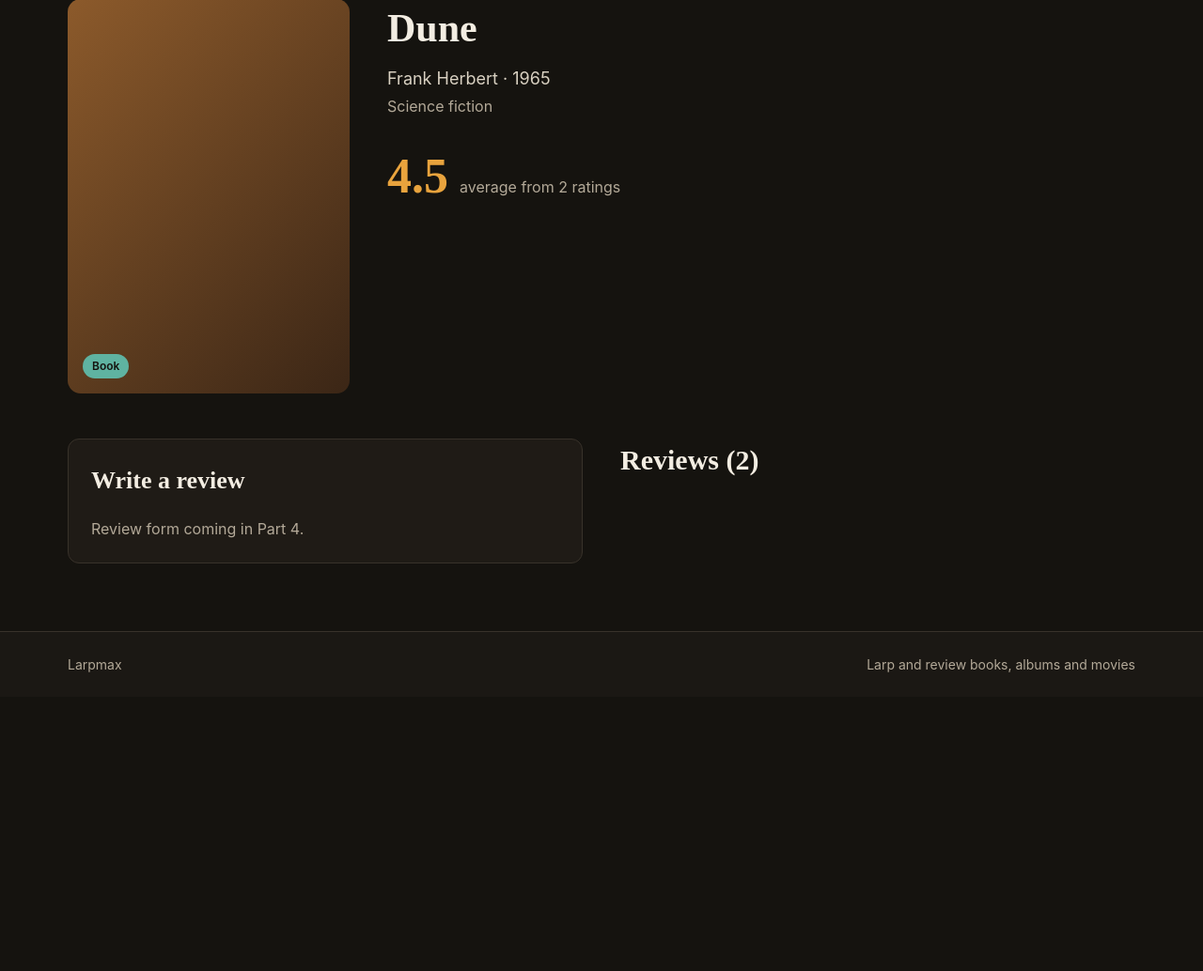
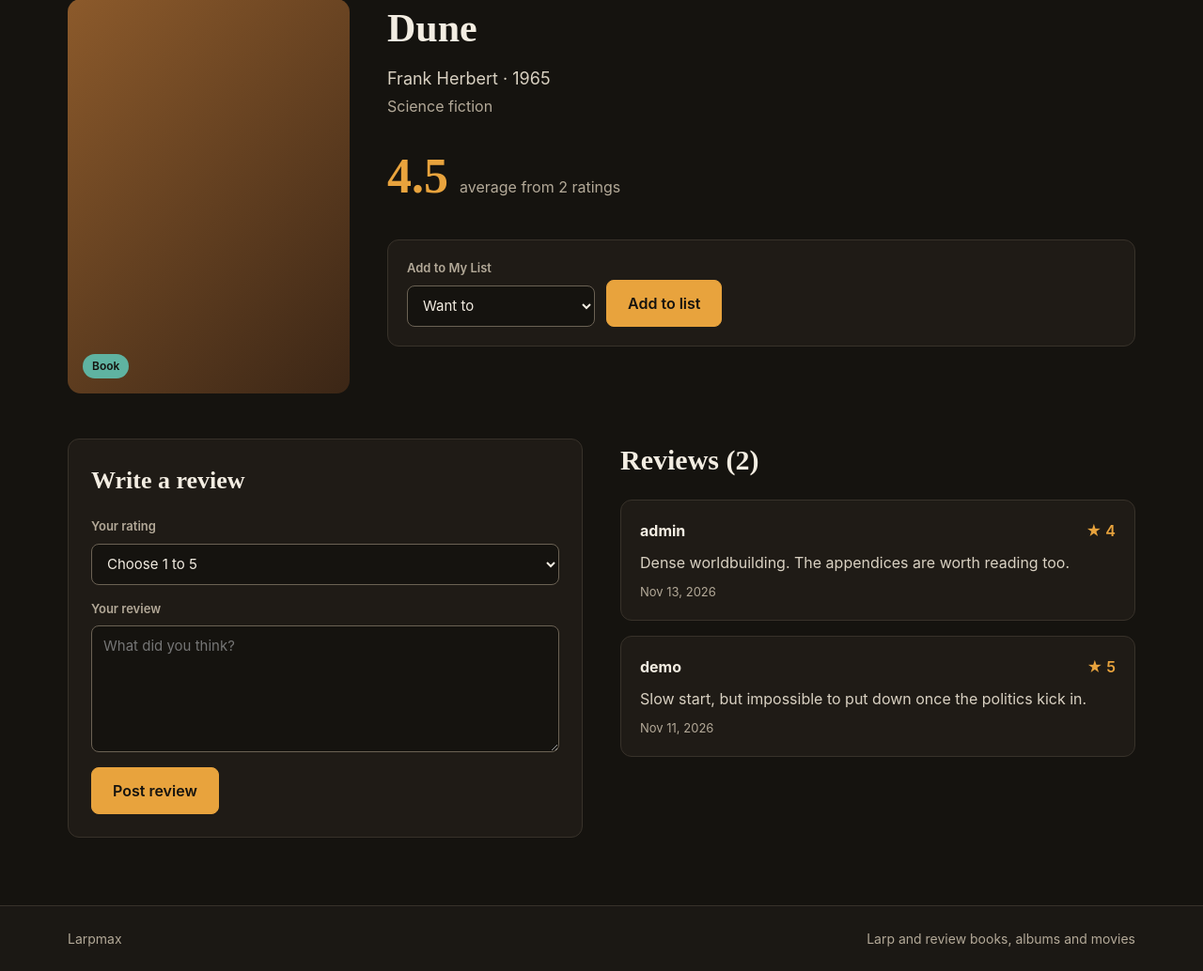
Before and after one commit to jluna956/Exam2, a Node server app: page /items/1 in a window 1280 px wide. Shown: the part 180-1214 px from the top of the page at 94% size. Before the commit the page ends 896 px from the top, so only its background shows below. Run offline with Node 20, Linux system fonts and the light colour scheme; the visitor is signed in with stand-in values (Sample User, id 1).

Commit message:
add review functionality and list forms to page so adding review is functional now

```diff
--- a/public/css/styles.css
+++ b/public/css/styles.css
@@ -121,3 +121,14 @@ input:focus, select:focus, textarea:focus { outline: 2px solid var(--accent); ou
 .form-stack { display: flex; flex-direction: column; gap: 16px; }
 .form-stack .btn { align-self: flex-start; }
 .form-stack h2 { margin: 0; font-size: 26px; }
+
+/* Item page: list form and reviews */
+.list-form { display: flex; flex-wrap: wrap; align-items: flex-end; gap: 12px; background: var(--surface); border: 1px solid var(--border); border-radius: 12px; padding: 20px; }
+.list-form select { min-width: 200px; }
+textarea { width: 100%; resize: vertical; }
+.stars { color: var(--accent); font-weight: 600; }
+.review-list { display: flex; flex-direction: column; gap: 16px; }
+.review { padding: 20px; }
+.review-head { display: flex; justify-content: space-between; gap: 12px; }
+.review p { margin: 10px 0 0; color: #D9D1C2; line-height: 1.55; }
+.review .muted { color: var(--muted); margin-top: 8px; }
--- a/views/item.ejs
+++ b/views/item.ejs
@@ -1,9 +1,6 @@
 <%- include("partials/header") %>
 
 <a href="/browse" class="back-link">← Back to catalog</a>
-
-<% if (locals.error) { %><div class="alert alert-error"><%= error %></div><% } %>
-<% if (locals.success) { %><div class="alert alert-success"><%= success %></div><% } %>
 
 <section class="item-detail">
     <div class="cover cover-lg" style="background: <%= item.cover %>">
@@ -24,23 +21,74 @@
         <% } %>
         </div>
 
+        <% if (locals.currentUser) { %>
+            <!-- list form: creates a ListEntry, or updates its status if it already exists -->
+            <form action="/items/<%= item.id %>/list" method="POST" class="list-form">
+                <div class="field">
+                    <label for="status" class="label">
+                        <% if (locals.listEntry) { %>On your list: <strong><%= listEntry.status %></strong><% } else { %>Add to My List<% } %>
+                    </label>
+                    <select id="status" name="status">
+                        <% (locals.statuses || []).forEach((s) => { %>
+                            <option value="<%= s %>" <%= locals.listEntry && listEntry.status === s ? "selected" : "" %>>
+                                <%= s === "want to" ? "Want to" : "Completed" %>
+                            </option>
+                        <% }) %>
+                    </select>
+                </div>
+                <button type="submit" class="btn"><%= locals.listEntry ? "Update status" : "Add to list" %></button>
+            </form>
+        <% } %>
     </div>
 </section>
 
 <section class="item-lower">
     <div class="panel">
         <h2>Write a review</h2>
-    <% if (locals.currentUser) { %>
-        <p class="muted">Review form coming in Part 4.</p>
+        <% if (!locals.currentUser) { %>
+            <p class="muted"><a href="/login" class="link">Log in</a> to rate, review and add this to your list.</p>
+        <% } else if (locals.userReview) { %>
+            <p class="muted">You rated this <span class="stars">★ <%= userReview.rating %></span>. You can review each item once.</p>
         <% } else { %>
-        <p class="muted"><a href="/login" class="link">Log in</a> to rate, review and add this to your list.</p>
+            <!-- review form: creates a Review and updates the item's average rating -->
+            <form action="/items/<%= item.id %>/reviews" method="POST" class="form-stack">
+                <div class="field">
+                    <label for="rating" class="label">Your rating</label>
+                    <select id="rating" name="rating" required>
+                        <option value="">Choose 1 to 5</option>
+                        <option value="5">5 - Loved it</option>
+                        <option value="4">4 - Really liked it</option>
+                        <option value="3">3 - It was OK</option>
+                        <option value="2">2 - Didn't like it</option>
+                        <option value="1">1 - Hated it</option>
+                    </select>
+                </div>
+                <div class="field">
+                    <label for="text" class="label">Your review</label>
+                    <textarea id="text" name="text" rows="5" maxlength="1000" required placeholder="What did you think?"></textarea>
+                </div>
+                <button type="submit" class="btn">Post review</button>
+            </form>
         <% } %>
     </div>
 
     <div>
         <h2>Reviews (<%= reviews.length %>)</h2>
         <% if (reviews.length === 0) { %>
-        <p class="muted">No reviews yet.</p>
+            <p class="muted">No reviews yet. Be the first.</p>
+        <% } else { %>
+            <div class="review-list">
+                <% reviews.forEach((r) => { %>
+                    <article class="card review">
+                        <div class="review-head">
+                            <strong><%= r.username %></strong>
+                            <span class="stars">★ <%= r.rating %></span>
+                        </div>
+                        <p><%= r.text %></p>
+                        <p class="muted small"><%= r.dateLabel %></p>
+                    </article>
+                <% }) %>
+            </div>
         <% } %>
     </div>
 </section>
```
Lines whose indentation alone changed are shown as unchanged.
